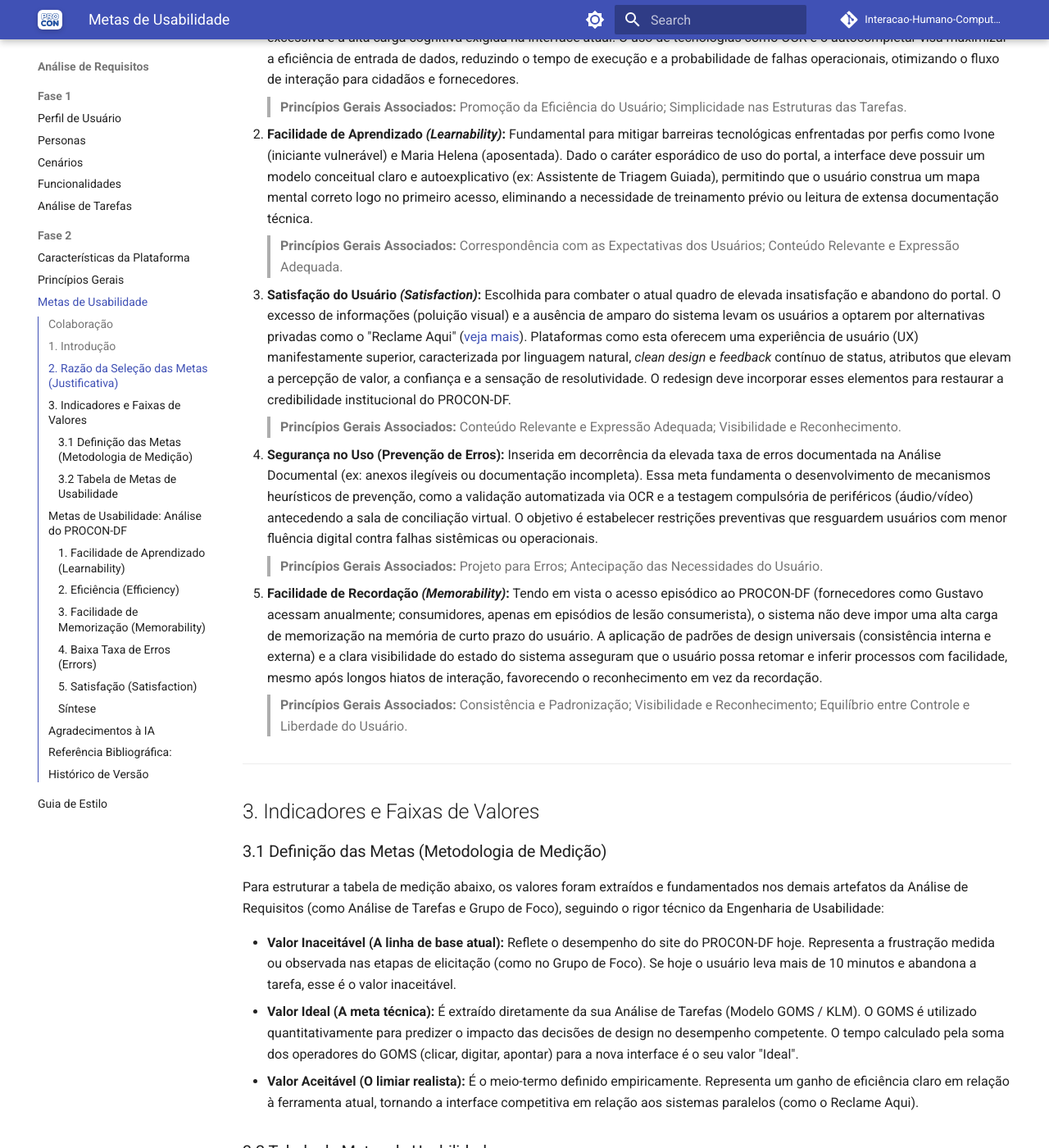
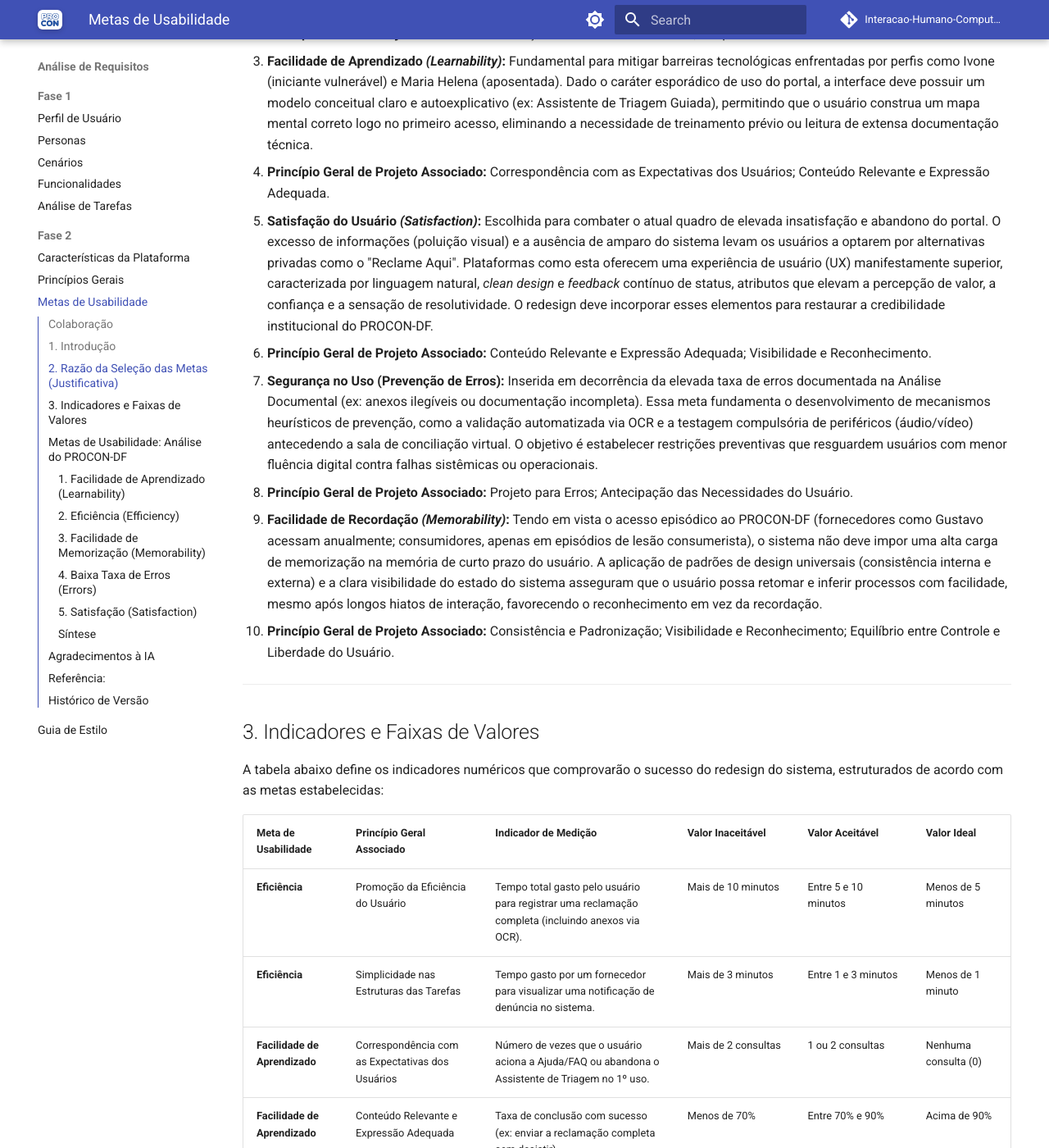
Before and after one commit to Interacao-Humano-Computador/2026.1-Grupo03, an MkDocs documentation site: the page built from docs/analise-requisitos/metas-usabilidade.md, in a window 1280 px wide and 1400 px high, scrolled down 857 px. Shown: the whole window at 82% size. Built offline with MkDocs 1.6.1 and Material for MkDocs 9.7.7, drawn with Linux system fonts in a browser that asks for light colours; comment, search, counter and statistics services are not loaded; some of the changed text lies outside the part shown.

Commit message:
docs: add usability goals and general principles documentation for the PROCON-DF project

```diff
--- a/docs/analise-requisitos/metas-usabilidade.md
+++ b/docs/analise-requisitos/metas-usabilidade.md
@@ -17,34 +17,19 @@
 Conforme exigência da verificação do projeto, justificamos abaixo a escolha das metas prioritárias para o PROCON-DF, baseadas em evidências empíricas e totalmente alinhadas aos artefatos da Análise de Requisitos:
 
 1. **Eficiência:** Selecionada pois o Grupo de Foco e a Análise de Tarefas (GOMS) evidenciaram uma forte aversão à burocracia excessiva e à alta carga cognitiva exigida na interface atual. O uso de tecnologias como OCR e o autocompletar visa maximizar a eficiência de entrada de dados, reduzindo o tempo de execução e a probabilidade de falhas operacionais, otimizando o fluxo de interação para cidadãos e fornecedores.
-   > **Princípios Gerais Associados:** Promoção da Eficiência do Usuário; Simplicidade nas Estruturas das Tarefas.
-
+   - **Princípio Geral de Projeto Associado:** Promoção da Eficiência do Usuário; Simplicidade nas Estruturas das Tarefas.
 2. **Facilidade de Aprendizado *(Learnability)*:** Fundamental para mitigar barreiras tecnológicas enfrentadas por perfis como Ivone (iniciante vulnerável) e Maria Helena (aposentada). Dado o caráter esporádico de uso do portal, a interface deve possuir um modelo conceitual claro e autoexplicativo (ex: Assistente de Triagem Guiada), permitindo que o usuário construa um mapa mental correto logo no primeiro acesso, eliminando a necessidade de treinamento prévio ou leitura de extensa documentação técnica.
-   > **Princípios Gerais Associados:** Correspondência com as Expectativas dos Usuários; Conteúdo Relevante e Expressão Adequada.
-
-3. **Satisfação do Usuário *(Satisfaction)*:** Escolhida para combater o atual quadro de elevada insatisfação e abandono do portal. O excesso de informações (poluição visual) e a ausência de amparo do sistema levam os usuários a optarem por alternativas privadas como o "Reclame Aqui" ([veja mais](#metas-de-usabilidade-analise-do-procon-df)). Plataformas como esta oferecem uma experiência de usuário (UX) manifestamente superior, caracterizada por linguagem natural, *clean design* e *feedback* contínuo de status, atributos que elevam a percepção de valor, a confiança e a sensação de resolutividade. O redesign deve incorporar esses elementos para restaurar a credibilidade institucional do PROCON-DF.
-   > **Princípios Gerais Associados:** Conteúdo Relevante e Expressão Adequada; Visibilidade e Reconhecimento.
-
+   - **Princípio Geral de Projeto Associado:** Correspondência com as Expectativas dos Usuários; Conteúdo Relevante e Expressão Adequada.
+3. **Satisfação do Usuário *(Satisfaction)*:** Escolhida para combater o atual quadro de elevada insatisfação e abandono do portal. O excesso de informações (poluição visual) e a ausência de amparo do sistema levam os usuários a optarem por alternativas privadas como o "Reclame Aqui". Plataformas como esta oferecem uma experiência de usuário (UX) manifestamente superior, caracterizada por linguagem natural, *clean design* e *feedback* contínuo de status, atributos que elevam a percepção de valor, a confiança e a sensação de resolutividade. O redesign deve incorporar esses elementos para restaurar a credibilidade institucional do PROCON-DF.
+   - **Princípio Geral de Projeto Associado:** Conteúdo Relevante e Expressão Adequada; Visibilidade e Reconhecimento.
 4. **Segurança no Uso (Prevenção de Erros):** Inserida em decorrência da elevada taxa de erros documentada na Análise Documental (ex: anexos ilegíveis ou documentação incompleta). Essa meta fundamenta o desenvolvimento de mecanismos heurísticos de prevenção, como a validação automatizada via OCR e a testagem compulsória de periféricos (áudio/vídeo) antecedendo a sala de conciliação virtual. O objetivo é estabelecer restrições preventivas que resguardem usuários com menor fluência digital contra falhas sistêmicas ou operacionais.
-   > **Princípios Gerais Associados:** Projeto para Erros; Antecipação das Necessidades do Usuário.
-
+   - **Princípio Geral de Projeto Associado:** Projeto para Erros; Antecipação das Necessidades do Usuário.
 5. **Facilidade de Recordação *(Memorability)*:** Tendo em vista o acesso episódico ao PROCON-DF (fornecedores como Gustavo acessam anualmente; consumidores, apenas em episódios de lesão consumerista), o sistema não deve impor uma alta carga de memorização na memória de curto prazo do usuário. A aplicação de padrões de design universais (consistência interna e externa) e a clara visibilidade do estado do sistema asseguram que o usuário possa retomar e inferir processos com facilidade, mesmo após longos hiatos de interação, favorecendo o reconhecimento em vez da recordação.
-   > **Princípios Gerais Associados:** Consistência e Padronização; Visibilidade e Reconhecimento; Equilíbrio entre Controle e Liberdade do Usuário.
+   - **Princípio Geral de Projeto Associado:** Consistência e Padronização; Visibilidade e Reconhecimento; Equilíbrio entre Controle e Liberdade do Usuário.
 
 ---
 
 ## 3. Indicadores e Faixas de Valores
-
-### 3.1 Definição das Metas (Metodologia de Medição)
-
-Para estruturar a tabela de medição abaixo, os valores foram extraídos e fundamentados nos demais artefatos da Análise de Requisitos (como Análise de Tarefas e Grupo de Foco), seguindo o rigor técnico da Engenharia de Usabilidade:
-
-- **Valor Inaceitável (A linha de base atual):** Reflete o desempenho do site do PROCON-DF hoje. Representa a frustração medida ou observada nas etapas de elicitação (como no Grupo de Foco). Se hoje o usuário leva mais de 10 minutos e abandona a tarefa, esse é o valor inaceitável.
-- **Valor Ideal (A meta técnica):** É extraído diretamente da sua Análise de Tarefas (Modelo GOMS / KLM). O GOMS é utilizado quantitativamente para predizer o impacto das decisões de design no desempenho competente. O tempo calculado pela soma dos operadores do GOMS (clicar, digitar, apontar) para a nova interface é o seu valor "Ideal".
-- **Valor Aceitável (O limiar realista):** É o meio-termo definido empiricamente. Representa um ganho de eficiência claro em relação à ferramenta atual, tornando a interface competitiva em relação aos sistemas paralelos (como o Reclame Aqui).
-
-### 3.2 Tabela de Metas de Usabilidade
-
 A tabela abaixo define os indicadores numéricos que comprovarão o sucesso do redesign do sistema, estruturados de acordo com as metas estabelecidas:
 
 | Meta de Usabilidade | Princípio Geral Associado | Indicador de Medição | Valor Inaceitável | Valor Aceitável | Valor Ideal |
@@ -145,19 +129,20 @@
 ---
 ## Agradecimentos à IA
 
-Agradecimento ao **Gemini** pela ajuda na estruturação deste documento.
+Agradecimento ao **Gemini** pela ajuda na estruturação deste documento e auxílio na análise do reclame aqui.
 
 
-## Referência Bibliográfica:
-> BARBOSA, S. D. J. et al. **Interação Humano-Computador e Experiência do Usuário**. 1. ed. Rio de Janeiro: Autopublicação, 2021. ISBN 978-65-00-19677-1. (Capítulo 3, Seção 3.2.1, p. 35-36; e Capítulo 6, Seção 6.3.2, p. 103).
+## Referência:
+> BARBOSA, S. D. J. et al. **Interação Humano-Computador e Experiência do Usuário**. 1. ed. Rio de Janeiro: Autopublicação, 2021. ISBN 978-65-00-19677-1.
 
 ---
 
 ## Histórico de Versão
 | Versão | Data | Descrição | Autor(es) | Revisor(es) |
 | :--- | :--- | :--- | :--- | :--- |
+| `1.2` | 21/05/2026 | Formatação do documento. | Heitor Macêdo Ricardo | Pedro Moretti |
+| `1.1` | 11/05/2026 | Inserção das imagens de comprovação bibliográfica. | Mateus Rodrigues Barreto | Pedro Moretti |
 | `1.0` | 10/05/2026 | Elaboração das Metas de Usabilidade. | Heitor Macedo Ricardo | Pedro Moretti |
-| `1.1` | 11/05/2026 | Inserção das imagens de comprovação bibliográfica. | Mateus Rodrigues Barreto | Pedro Moretti |
 
 <br>
 
```
Also changed, not shown: other parts of docs/analise-requisitos/metas-usabilidade.md (+4 -5 lines), docs/analise-requisitos/principios-gerais.md (+5 -4 lines).
